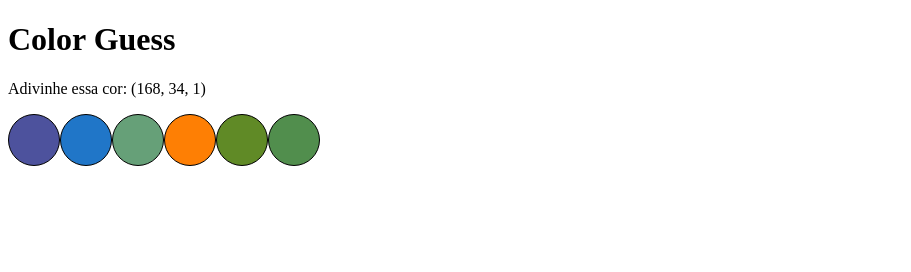
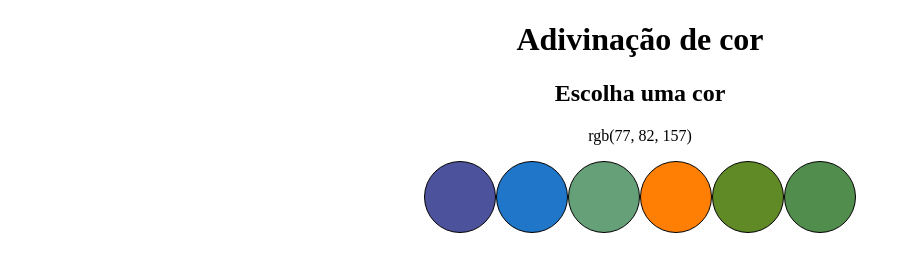
Before and after one commit to PhilipLages/color-guess, a plain HTML site: page index.html in a window 1280 px wide. Shown: the whole page, without its empty margins (0-911 px from the left). Drawn offline with Linux system fonts and the light colour scheme.

Commit message:
Requisito 5

```diff
--- a/index.html
+++ b/index.html
@@ -9,12 +9,13 @@
 </head>
 <body>
   <header>
-    <h1 id="title">Color Guess</h1>
+    <h1 id="title">Adivinação de cor</h1>
   </header>
   <main>
     <section class="container">
-      <div>
-        <p id="rgb-color">Adivinhe essa cor: (168, 34, 1)</p>
+      <h2 id="answer"></h2>
+      <div id="first-div">
+        <p id="rgb-color"></p>
       </div>
     </section>
   </main>
--- a/script.js
+++ b/script.js
@@ -14,8 +14,40 @@ function createRandomColors(number) {
 const container = document.querySelector('.container');
 function createCircles() {
   for (let circle = 0; circle < 6; circle += 1) {
-    const createCircles = container.appendChild(createNewTag('div', 'class', 'ball'))
-    createCircles.style.backgroundColor = createRandomColors(255);
+    const circles = container.appendChild(createNewTag('div', 'class', 'ball'))
+    circles.style.backgroundColor = createRandomColors(255);
   }
 }
 createCircles();
+
+const colors = document.querySelectorAll('.ball');
+
+const guessText = document.getElementById('rgb-color');
+function writeColorToGuess () {
+  for (let color of colors) {
+    guessText.innerText = color.style.backgroundColor;
+    break;
+  }
+  }
+writeColorToGuess();
+
+const answer = document.getElementById('answer');
+window.onload = function() {
+  answer.appendChild(createNewTag('h2', 'id', 'answer'));
+  answer.innerText = "Escolha uma cor";
+}
+
+function guessTheColor(e) {
+  if (e.target.style.backgroundColor === guessText.innerText) {
+    answer.innerText = 'Acertou!';
+  } else {
+    answer.innerText = "Errou! Tente novamente!";
+  }
+}
+
+function addBallsEvent() {
+  for (let ball of colors) {
+    ball.addEventListener('click', guessTheColor);
+  }
+}
+addBallsEvent();
--- a/style.css
+++ b/style.css
@@ -1,7 +1,15 @@
+h1 {
+  text-align: center;
+}
+
+.container {
+  text-align: center;
+}
+
 .ball {
   border: solid black 1px;
-  height: 50px;
-  width: 50px;
+  height: 70px;
+  width: 70px;
   border-radius: 100%;
   display: inline-block;
 }
```
